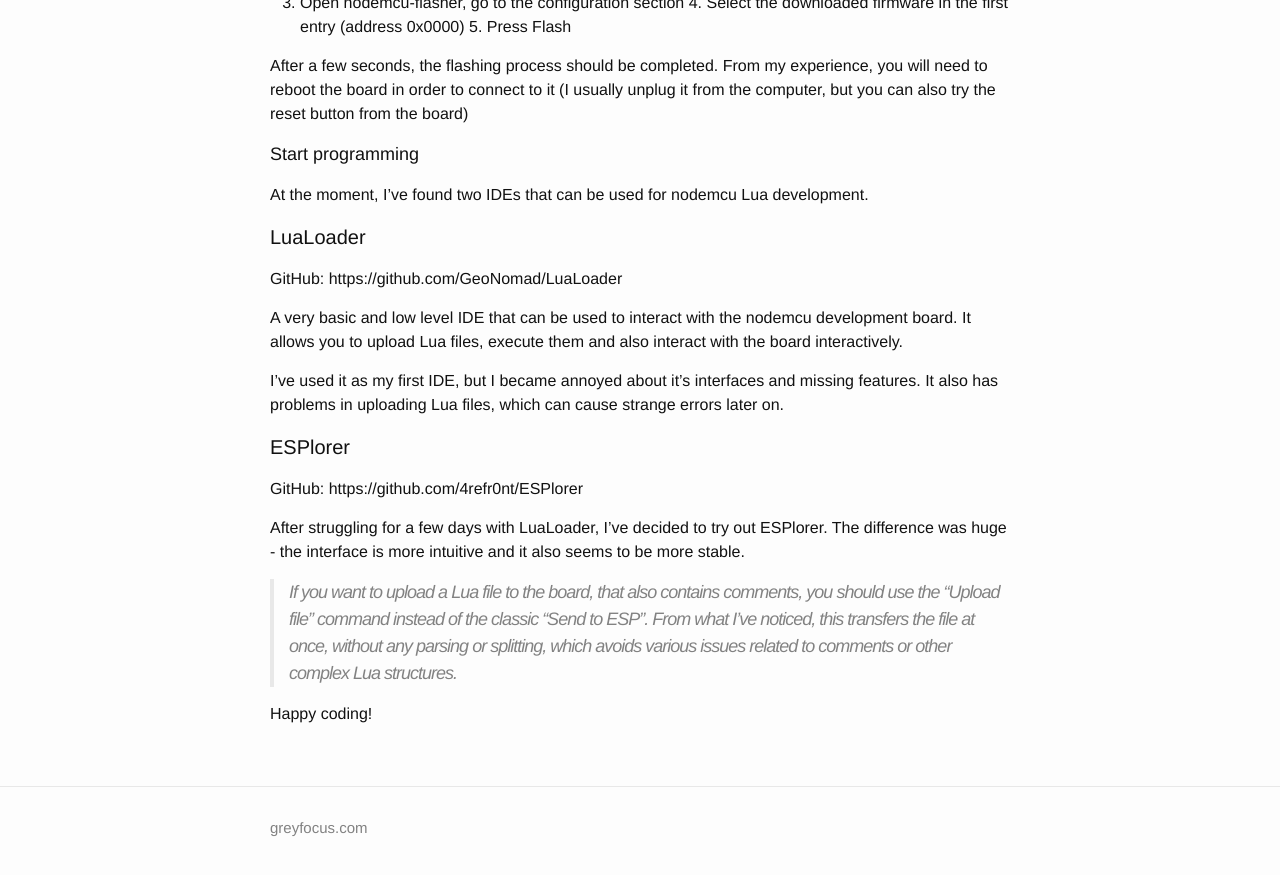
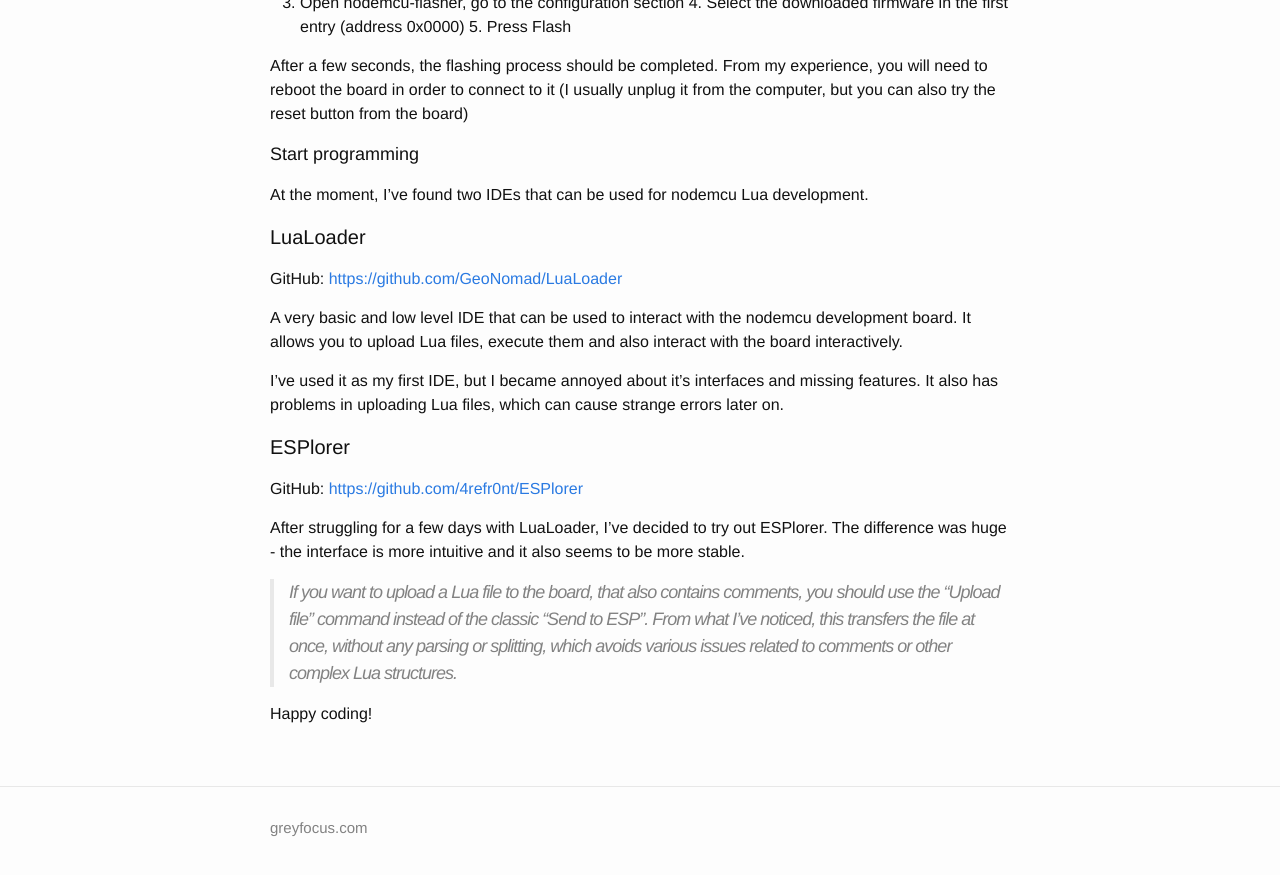
Before and after one commit to greyfocus/greyfocus.github.io, a Jekyll site: the page built from _posts/2015-10-19-starting-out-with-nodemcu.md, in a window 1280 px wide and 900 px high, scrolled down 935 px. Shown: the top 875 px of the window. Built offline with Jekyll 4.4.1, drawn with Linux system fonts in a browser that asks for light colours; comment, search, counter and statistics services are not loaded.

```diff
--- a/_posts/2015-10-19-starting-out-with-nodemcu.md
+++ b/_posts/2015-10-19-starting-out-with-nodemcu.md
@@ -56,7 +56,7 @@ from the board)
 At the moment, I've found two IDEs that can be used for nodemcu Lua development.
 
 #### LuaLoader
-GitHub: https://github.com/GeoNomad/LuaLoader
+GitHub: <https://github.com/GeoNomad/LuaLoader>
 
 A very basic and low level IDE that can be used to interact with the nodemcu
 development board. It allows you to upload Lua files, execute them and also
@@ -67,7 +67,7 @@ missing features. It also has problems in uploading Lua files, which can cause
 strange errors later on.
 
 #### ESPlorer
-GitHub: https://github.com/4refr0nt/ESPlorer
+GitHub: <https://github.com/4refr0nt/ESPlorer>
 
 After struggling for a few days with LuaLoader, I've decided to try out
 ESPlorer. The difference was huge - the interface is more intuitive and it
```
Also changed, not shown: _posts/2016-04-01-memory-leaks-in-java-applications-introduction.md (renamed from _posts/2016-04-01-memory-leaks-in-java-introduction.md).
